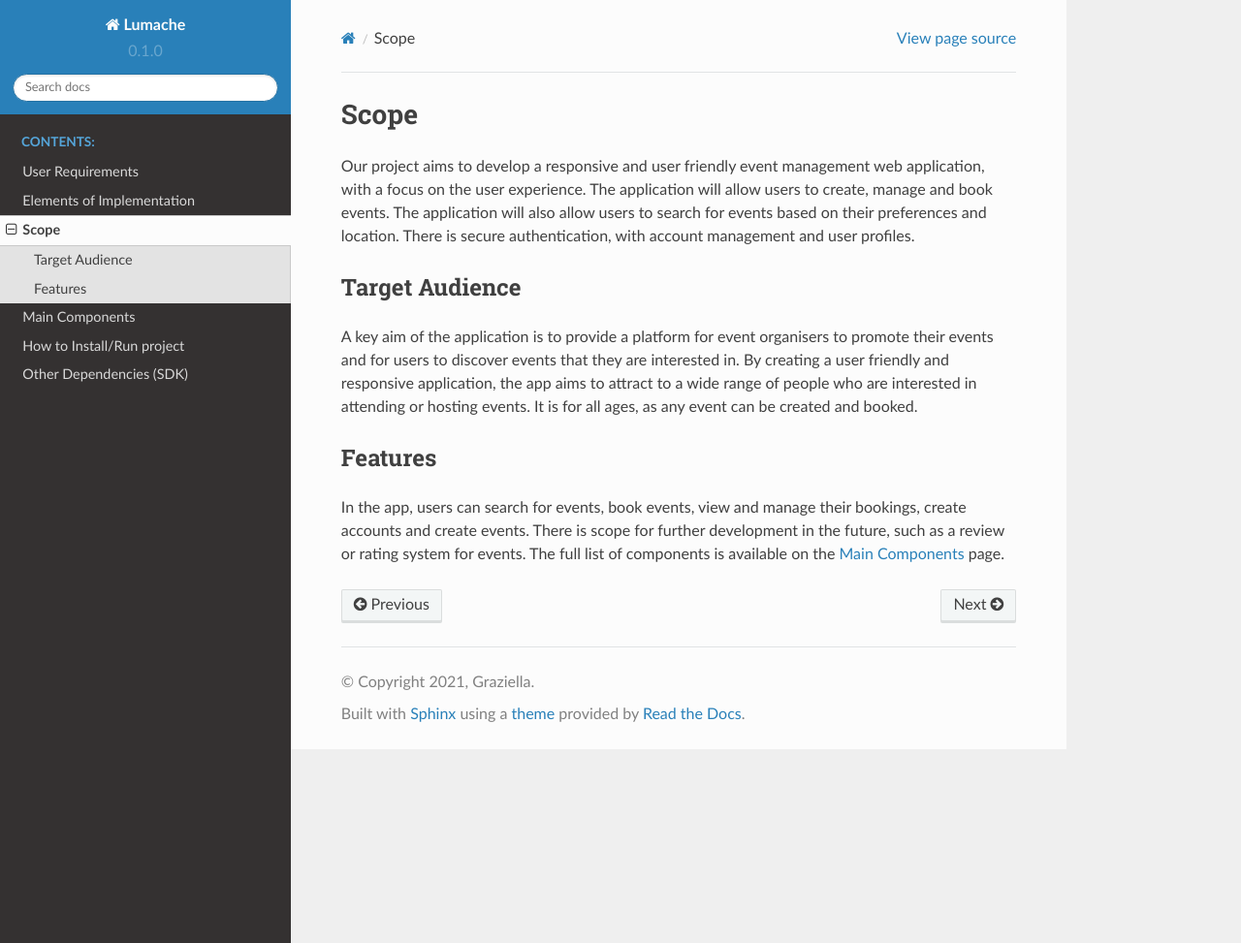
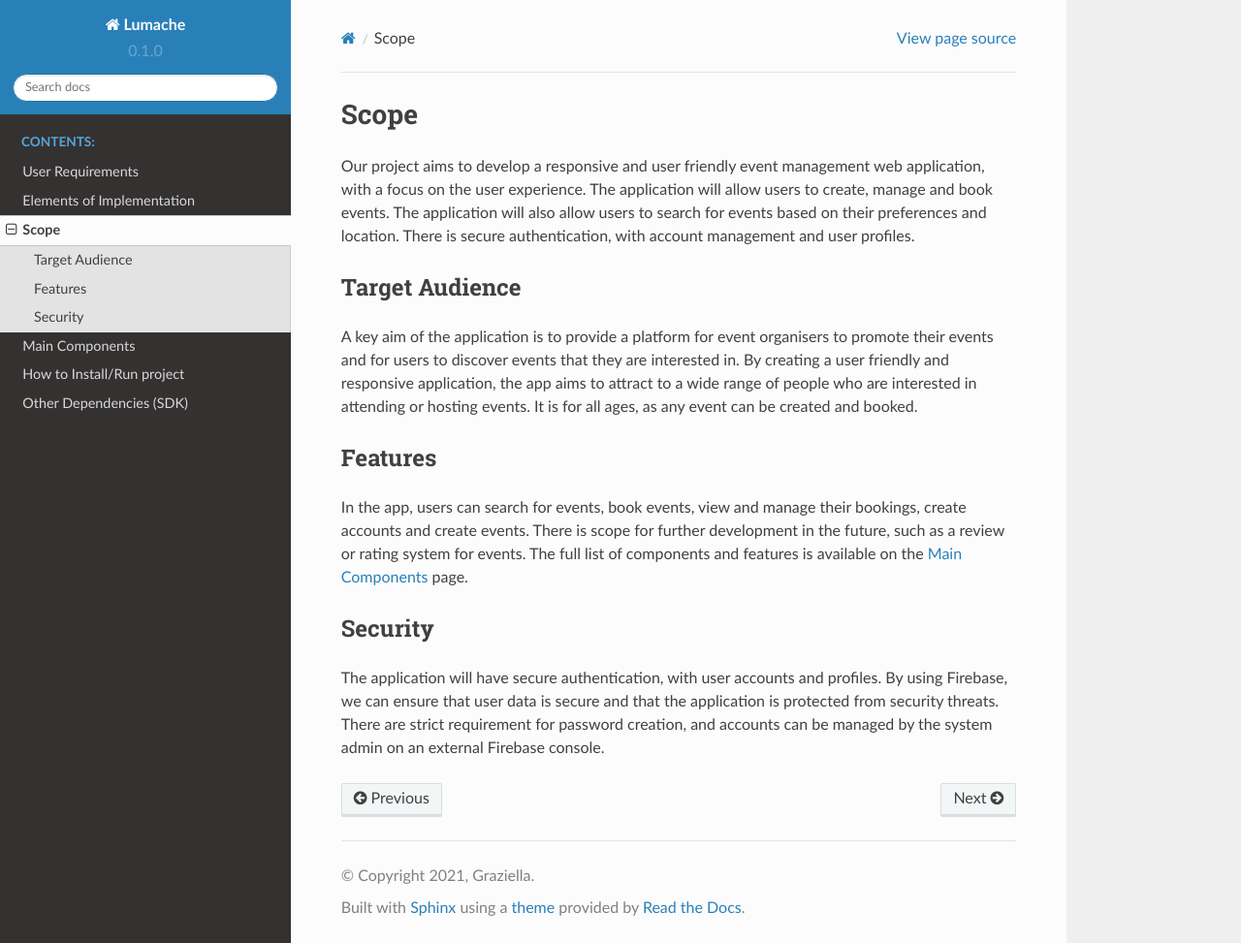
Before and after one commit to tommclark/setap-documentation, a Sphinx documentation site: the page built from docs/source/scope.rst, in a window 1280 px wide and 973 px high. Shown: the whole window at 97% size. Built offline with Sphinx 7.4.7 and the Read the Docs theme 2.0.0, drawn with Linux system fonts in a browser that asks for light colours.

Commit message:
security in scope section

```diff
--- a/docs/source/scope.rst
+++ b/docs/source/scope.rst
@@ -11,4 +11,9 @@ A key aim of the application is to provide a platform for event organisers to pr
 Features
 ^^^^^^^
 
-In the app, users can search for events, book events, view and manage their bookings, create accounts and create events. There is scope for further development in the future, such as a review or rating system for events. The full list of components is available on the `Main Components <https://setap-documentation.readthedocs.io/en/latest/components.html>`_ page.
+In the app, users can search for events, book events, view and manage their bookings, create accounts and create events. There is scope for further development in the future, such as a review or rating system for events. The full list of components and features is available on the `Main Components <https://setap-documentation.readthedocs.io/en/latest/components.html>`_ page.
+
+Security
+^^^^^^^^
+
+The application will have secure authentication, with user accounts and profiles. By using Firebase, we can ensure that user data is secure and that the application is protected from security threats. There are strict requirement for password creation, and accounts can be managed by the system admin on an external Firebase console.
```
